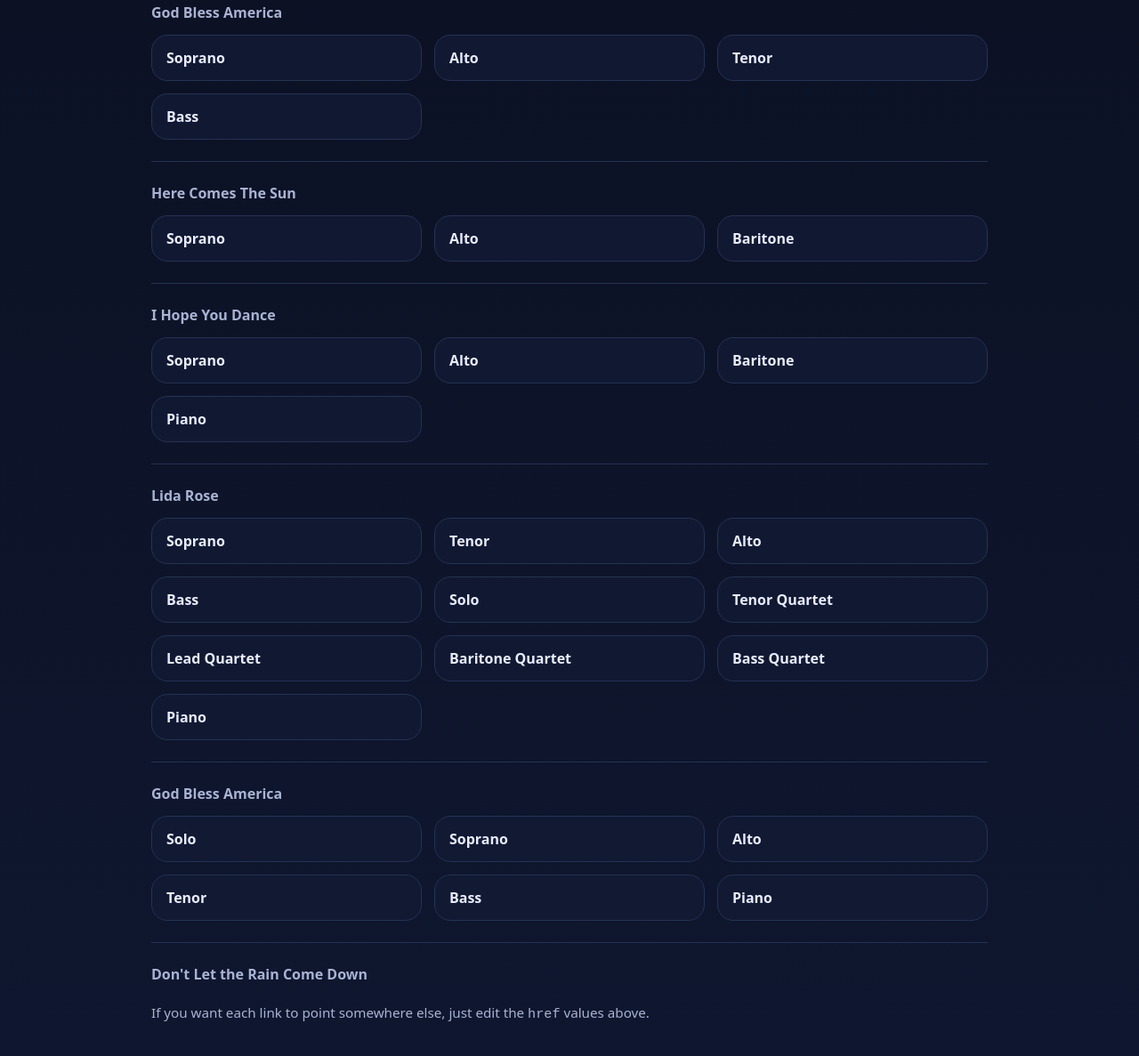
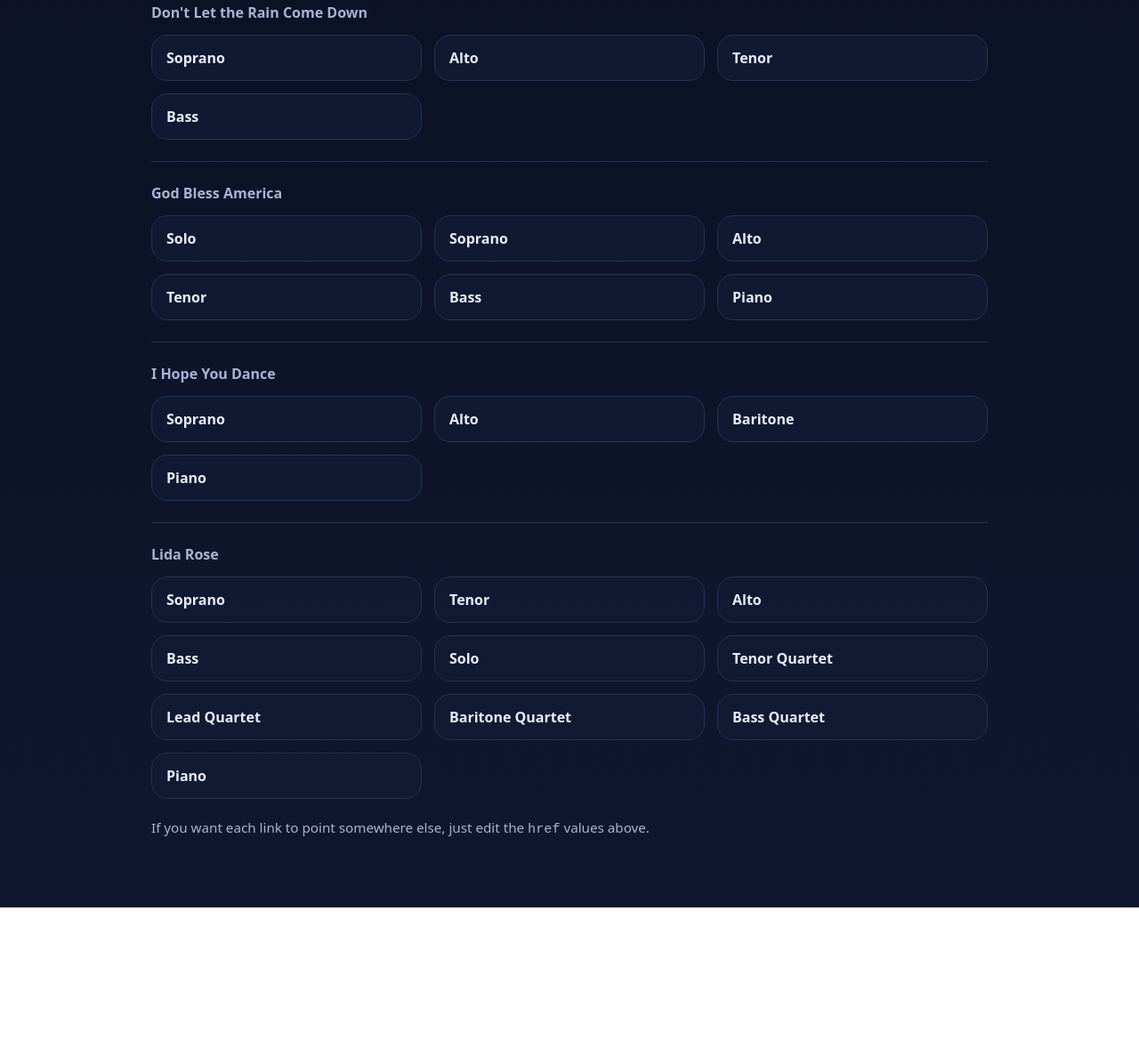
Before and after one commit to scotttaylorfam/scotttaylorfam.github.io, a plain HTML site: page audio/index.html in a window 1280 px wide. Shown: the part 413-1600 px from the top of the page at 89% size. After the commit the page ends 1433 px from the top, so only its background shows below. Drawn offline with Linux system fonts and the light colour scheme.

Commit message:
Update index.html

```diff
--- a/audio/index.html
+++ b/audio/index.html
@@ -31,43 +31,39 @@
     <div class="badge"></div>
 
        <!-- Divider -->
+       <!-- California Dreamin -->
       <div style="grid-column:1/-1;border-top:1px solid var(--line);margin:10px 0;"></div>
       <div style="grid-column:1/-1;font-weight:700;color:var(--muted);">California Dreamin</div>
-
-  <!-- California Dreamin -->
       <div class="item"><a href="CaliforniaDreaminSoprano.mp3">Soprano</a></div>
       <div class="item"><a href="CaliforniaDreaminAlto.mp3">Alto</a></div>
       <div class="item"><a href="CaliforniaDreaminBaritone.mp3">Baritone</a></div>
       <div class="item"><a href="CaliforniaDreaminPiano.mp3">Piano</a></div>
 
     <section class="list">
-
+       <!-- Divider -->
        <!-- Don't Let the Rain Come Down -->
-      <!-- Divider -->
       <div style="grid-column:1/-1;border-top:1px solid var(--line);margin:10px 0;"></div>
-      <div style="grid-column:1/-1;font-weight:700;color:var(--muted);">God Bless America</div>
-
+      <div style="grid-column:1/-1;font-weight:700;color:var(--muted);">Don't Let the Rain Come Down</div>
       <div class="item"><a href="DontLettheRainComeDownSoprano.mp3">Soprano</a></div>
       <div class="item"><a href="DontLettheRainComeDownAlto.mp3">Alto</a></div>
       <div class="item"><a href="DontLettheRainComeDownTenor.mp3">Tenor</a></div>
       <div class="item"><a href="DontLettheRainComeDownBass.mp3">Bass</a></div>
 
-             <!-- Divider -->
+<!-- Divider -->
+      <!-- God Bless America -->
       <div style="grid-column:1/-1;border-top:1px solid var(--line);margin:10px 0;"></div>
-      <div style="grid-column:1/-1;font-weight:700;color:var(--muted);">Here Comes The Sun</div>
+      <div style="grid-column:1/-1;font-weight:700;color:var(--muted);">God Bless America</div>
+      <div class="item"><a href="GodBlessAmericaSolo.mp3">Solo</a></div>
+      <div class="item"><a href="GodBlessAmericaSoprano.mp3">Soprano</a></div>
+      <div class="item"><a href="GodBlessAmericaAlto.mp3">Alto</a></div>
+      <div class="item"><a href="GodBlessAmericaTenor.mp3">Tenor</a></div>
+      <div class="item"><a href="GodBlessAmericaBass.mp3">Bass</a></div>
+      <div class="item"><a href="GodBlessAmericaPiano.mp3">Piano</a></div>
 
-  <!-- Here Comes the Sun -->
-      <div class="item"><a href="HereComestheSunSoprano.mp3">Soprano</a></div>
-      <div class="item"><a href="HereComestheSunAlto.mp3">Alto</a></div>
-      <div class="item"><a href="HereComestheSunBaritone.mp3">Baritone</a></div>
-
-
-                  <!-- Divider -->
+  <!-- Divider -->
   <!-- I Hope You Dance -->
       <div style="grid-column:1/-1;border-top:1px solid var(--line);margin:10px 0;"></div>
       <div style="grid-column:1/-1;font-weight:700;color:var(--muted);">I Hope You Dance</div>
-
-  <!-- California Dreamin -->
       <div class="item"><a href="IHopeYouDanceSoprano.mp3">Soprano</a></div>
       <div class="item"><a href="IHopeYouDanceAlto.mp3">Alto</a></div>
       <div class="item"><a href="IHopeYouDanceBaritone.mp3">Baritone</a></div>
@@ -90,21 +86,7 @@
 
 
 
-      <!-- Divider -->
-      <div style="grid-column:1/-1;border-top:1px solid var(--line);margin:10px 0;"></div>
-      <div style="grid-column:1/-1;font-weight:700;color:var(--muted);">God Bless America</div>
 
-  <!-- God Bless America -->
-      <div class="item"><a href="GodBlessAmericaSolo.mp3">Solo</a></div>
-      <div class="item"><a href="GodBlessAmericaSoprano.mp3">Soprano</a></div>
-      <div class="item"><a href="GodBlessAmericaAlto.mp3">Alto</a></div>
-      <div class="item"><a href="GodBlessAmericaTenor.mp3">Tenor</a></div>
-      <div class="item"><a href="GodBlessAmericaBass.mp3">Bass</a></div>
-      <div class="item"><a href="GodBlessAmericaPiano.mp3">Piano</a></div>
-
-
-      <div style="grid-column:1/-1;border-top:1px solid var(--line);margin:10px 0;"></div>
-      <div style="grid-column:1/-1;font-weight:700;color:var(--muted);">Don't Let the Rain Come Down</div>
 
 
 
```
